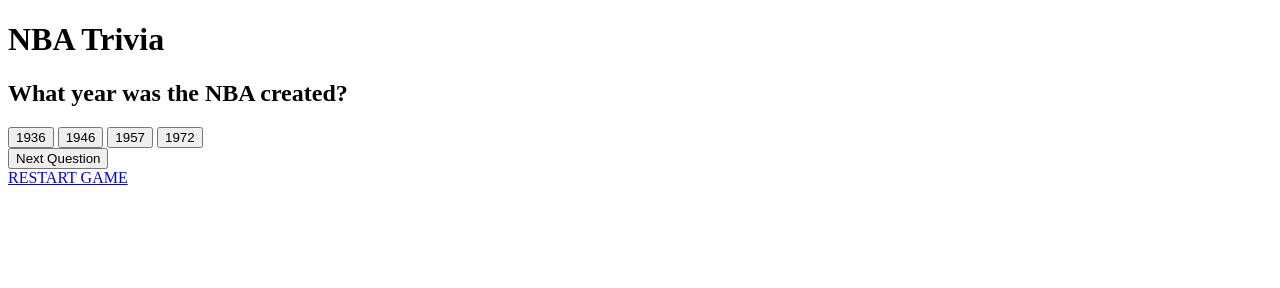
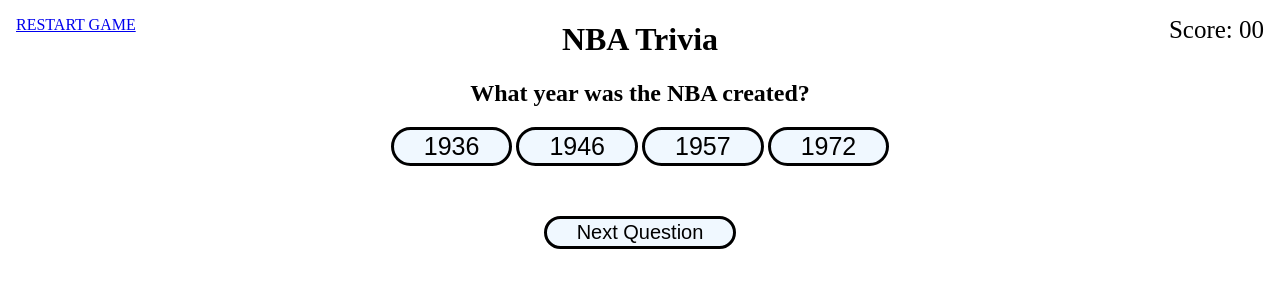
Before and after one commit to c1894p/NBA-Trivia, a plain HTML site: page questions.html in a window 1280 px wide. Drawn offline with Linux system fonts and the light colour scheme.

Commit message:
right/wrong answers and score keeper

```diff
--- a/homeStyle.css
+++ b/homeStyle.css
@@ -11,7 +11,6 @@ h1 {
   display: block;
   text-align: center;
   color: orange;
-  font-family: Arvo, serif;
   font-size: 3rem;
   margin: auto 0px;
 }
@@ -21,7 +20,6 @@ h2 {
     display: block;
     text-align: center;
     color: orange;
-    font-family: Arvo, serif;
     margin: auto 0px;
 }
 
@@ -35,11 +33,8 @@ div {
 #playBtn {
     font-size: 25px;
     background-color: aliceblue;
-    font-family: Arvo, serif;
     border-width: 3px;
     border-style: solid;
-    border-color: initial;
-    border-image: initial;
     padding: 2px 30px;
     border-radius: 3em;
     text-decoration: none;
--- a/qStyle.css
+++ b/qStyle.css
@@ -0,0 +1,48 @@
+h1,
+h2 {
+  text-align: center;
+}
+
+p {
+  margin: 0;
+  font-size: 25px;
+}
+
+.choiceContainer {
+  text-align: center;
+}
+
+.choice {
+  font-size: 25px;
+  background-color: aliceblue;
+  border-width: 3px;
+  border-style: solid;
+  padding: 2px 30px;
+  border-radius: 3em;
+}
+
+#nextQ {
+  font-size: 20px;
+  background-color: aliceblue;
+  border-width: 3px;
+  border-style: solid;
+  padding: 2px 30px;
+  border-radius: 3em;
+}
+
+.next {
+  text-align: center;
+  margin-top: 50px;
+}
+
+.restart {
+  position: fixed;
+  top: 1rem;
+  left: 1rem;
+}
+
+.score {
+  position: fixed;
+  top: 1rem;
+  right: 1rem;
+}
--- a/questions.html
+++ b/questions.html
@@ -28,6 +28,10 @@
         <a id="restartBtn" href="homepage.html">RESTART GAME</a>
     </div>
 
+    <div class="score">
+        <p>Score: <span>00</span></p>
+    </div>
+
     <script src="script.js"></script>
 </body>
 
--- a/script.js
+++ b/script.js
@@ -6,47 +6,89 @@ const questions = [
   },
   {
     question: "Which NBA franchise has won the most NBA titles?",
-    choices: ["Boston Celtics","New York Knicks","Los Angelas Lakers","Chicago Bulls",],
+    choices: [
+      "Boston Celtics",
+      "New York Knicks",
+      "Los Angelas Lakers",
+      "Chicago Bulls",
+    ],
     answer: "Los Angelas Lakers",
   },
   {
     question: "Who has scored the most points ever in a NBA game?",
-    choices: ["Kobe Bryant","Michael Jordan","Devin Booker","Wilt Chamberlin"],
+    choices: [
+      "Kobe Bryant",
+      "Michael Jordan",
+      "Devin Booker",
+      "Wilt Chamberlin",
+    ],
     answer: "Wilt Chamberlin",
   },
   {
-    question: "Who is the first player to drafted #1 with out playing college or highschool basketball in the NBA?",
-    choices: ["Luka Doncic","Yoa Ming","Dikembe Mutombo","Giannis Antetokounmpo"],
+    question:
+      "Who is the first player to drafted #1 with out playing college or highschool basketball in the NBA?",
+    choices: [
+      "Luka Doncic",
+      "Yao Ming",
+      "Dikembe Mutombo",
+      "Giannis Antetokounmpo",
+    ],
     answer: "Yao Ming",
   },
   {
     question: "Which team drafted Kobe Bryant in 1996?",
-    choices: ["Charlotte Hornets","Los Angelas Lakers","Chicago Bulls","New York Knicks"],
+    choices: [
+      "Charlotte Hornets",
+      "Los Angelas Lakers",
+      "Chicago Bulls",
+      "New York Knicks",
+    ],
     answer: "Charlotte Hornets",
   },
   {
     question: "Which team has won the most consecutive NBA titles?",
-    choices: ["Detroit Pistons","Boston Celtics","Los Angelas Lakers","Chicago Bulls"],
+    choices: [
+      "Detroit Pistons",
+      "Boston Celtics",
+      "Los Angelas Lakers",
+      "Chicago Bulls",
+    ],
     answer: "Boston Celtics",
   },
   {
     question: "Which player has won the most NBA dunk contests?",
-    choices: ["Dominique Wilkins","Aaron Gordon","Michael Jordan","Nate Robinson"],
+    choices: [
+      "Dominique Wilkins",
+      "Aaron Gordon",
+      "Michael Jordan",
+      "Nate Robinson",
+    ],
     answer: "Nate Robinson",
   },
   {
     question: "Which player has the record for most 3-pointers in a game?",
-    choices: ["Steph Curry","Ray Allen","Klay Thompson","Reggie Miller"],
+    choices: ["Steph Curry", "Ray Allen", "Klay Thompson", "Reggie Miller"],
     answer: "Klay Thompson",
   },
   {
     question: "Who was the youngest player to score 10,000 points in the NBA?",
-    choices: ["Kobe Bryant","Lebron James","Michael Jordan","Wilt Chamberlin"],
+    choices: [
+      "Kobe Bryant",
+      "Lebron James",
+      "Michael Jordan",
+      "Wilt Chamberlin",
+    ],
     answer: "Lebron James",
   },
   {
-    question: "Which team owns the record for the longest winning streak in NBA history?",
-    choices: ["Chicago Bulls","Golden State Warriors","Los Angelas Lakers","Miami Heat"],
+    question:
+      "Which team owns the record for the longest winning streak in NBA history?",
+    choices: [
+      "Chicago Bulls",
+      "Golden State Warriors",
+      "Los Angelas Lakers",
+      "Miami Heat",
+    ],
     answer: "Golden State Warriors",
   },
 ];
@@ -59,6 +101,14 @@ const choiceC = document.querySelector(".C");
 const choiceD = document.querySelector(".D");
 const choiceBtns = document.querySelectorAll(".choice");
 const nextQBtn = document.querySelector("#nextQ");
+const score = document.querySelector('span');
+
+//event listners
+window.addEventListener("load", setQuestion);
+nextQBtn.addEventListener("click", setQuestion);
+for (let btn of choiceBtns) {
+  btn.addEventListener("click", rightAnswer);
+}
 
 //function to set questions
 let q = 0;
@@ -69,9 +119,29 @@ function setQuestion() {
   choiceC.innerText = questions[q].choices[2];
   choiceD.innerText = questions[q].choices[3];
 
-    q++;
+  q++;
+clearAnswer();
+
 }
 
-//event listner
-window.addEventListener("load", setQuestion);
-nextQBtn.addEventListener("click", setQuestion);
+//function to check for right asnwer and add/minus from score
+function rightAnswer(e) {
+  let btn = e.target;
+  let numScore = parseInt(score.innerText);
+    if(btn.innerHTML.toString() === questions[q-1].answer.toString()){
+        btn.style.background = "green";
+        numScore += 10;
+        score.innerText = numScore
+    } else {
+        btn.style.background = "red";
+        numScore -= 5;
+        score.innerText = numScore
+    }
+}
+
+//function to clear choice background colors
+function clearAnswer () {
+    for(let btn of choiceBtns){
+        btn.style.background ="aliceblue";
+    }
+}
```
